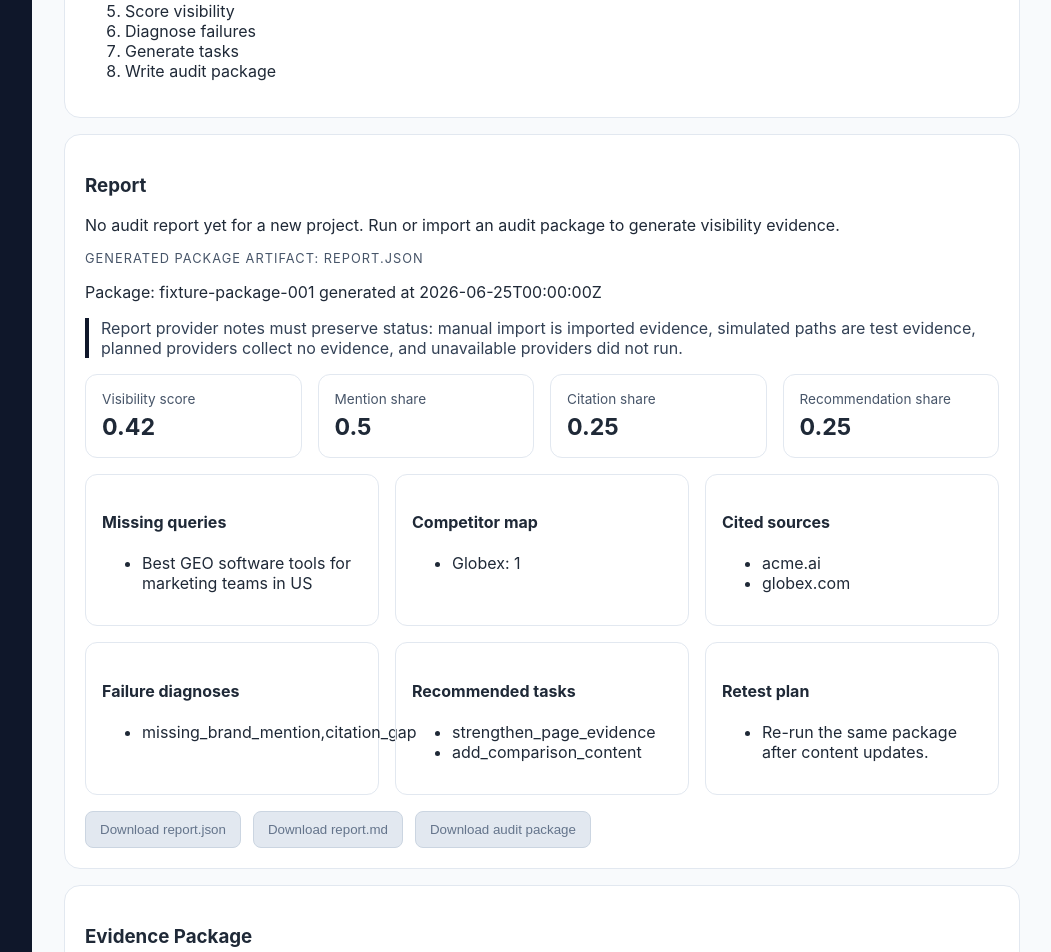
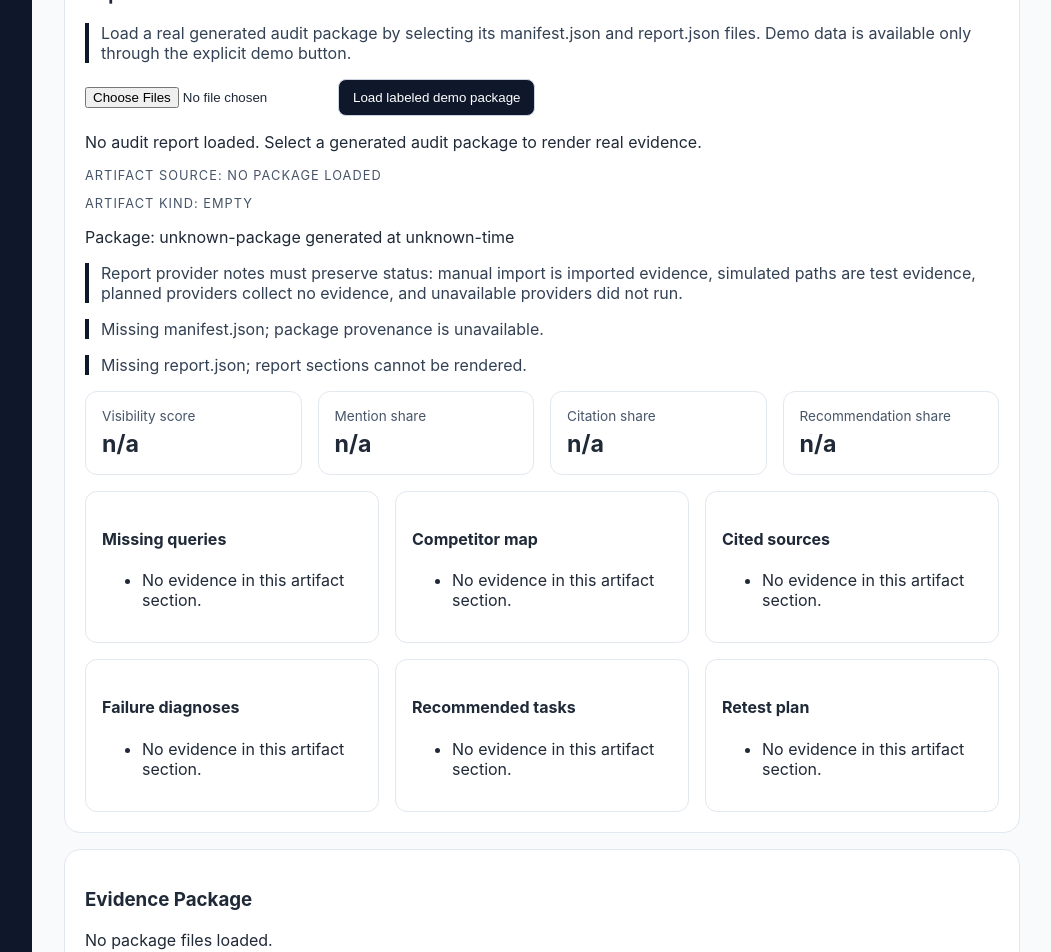
Before and after one commit to alexwang91/GEO-Agent, a React (Vite) app in the folder apps/desktop/: page / in a window 1280 px wide. Shown: the part 2820-3772 px from the top of the page, without its empty margins (228-1279 px from the left). Built offline with nearby package versions, Linux system fonts and the light colour scheme.

Commit message:
V9-03 desktop real report loading
Load generated audit packages from manifest.json and report.json, add empty/loading/error states, and explicitly label demo fixture artifacts.

Verify: run #237 succeeded.

```diff
--- a/apps/desktop/src/App.jsx
+++ b/apps/desktop/src/App.jsx
@@ -1,4 +1,5 @@
-import { buildReportArtifactView, sampleManifestArtifact, sampleReportArtifact } from './reportArtifacts';
+import { useState } from 'react';
+import { demoReportArtifactView, emptyReportArtifactView, loadReportArtifactViewFromFiles } from './reportArtifacts';
 
 const navItems = [
   'Providers',
@@ -60,9 +61,6 @@ const runPaths = [
   { label: 'Provider access issue', statusKey: 'unavailable', command: 'resolve_provider_access()' },
 ];
 
-const reportView = buildReportArtifactView(sampleManifestArtifact, sampleReportArtifact);
-const packageFiles = ['manifest.json', ...reportView.files];
-
 function statusClass(status) {
   return status.toLowerCase().replaceAll(' ', '-').replaceAll('/', '-');
 }
@@ -75,7 +73,7 @@ function MetricCard({ label, value }) {
   return (
     <article className="metric-card">
       <span>{label}</span>
-      <strong>{value}</strong>
+      <strong>{value ?? 'n/a'}</strong>
     </article>
   );
 }
@@ -95,6 +93,31 @@ function ListBlock({ title, values }) {
 }
 
 export function App() {
+  const [reportView, setReportView] = useState(emptyReportArtifactView());
+  const [loadState, setLoadState] = useState('empty');
+  const [loadError, setLoadError] = useState('');
+  const packageFiles = reportView.files.length ? ['manifest.json', ...reportView.files] : [];
+
+  async function handlePackageFiles(event) {
+    setLoadState('loading');
+    setLoadError('');
+    try {
+      const view = await loadReportArtifactViewFromFiles(event.target.files || []);
+      setReportView(view);
+      setLoadState('loaded');
+    } catch (error) {
+      setReportView(emptyReportArtifactView());
+      setLoadState('error');
+      setLoadError(error.message);
+    }
+  }
+
+  function loadDemoPackage() {
+    setReportView(demoReportArtifactView());
+    setLoadState('demo');
+    setLoadError('');
+  }
+
   return (
     <main className="app-shell">
       <aside className="sidebar" aria-label="Workflow navigation">
@@ -174,22 +197,18 @@ export function App() {
           </div>
           <button disabled>Run fixture audit from local file</button>
           <button disabled>Run selected audit path</button>
-          <ol>
-            <li>Build query space</li>
-            <li>Crawl owned pages from fixture or fake/static provider data</li>
-            <li>Read recorded or fake answer runs</li>
-            <li>Store evidence</li>
-            <li>Score visibility</li>
-            <li>Diagnose failures</li>
-            <li>Generate tasks</li>
-            <li>Write audit package</li>
-          </ol>
         </section>
 
         <section id="report" className="panel">
           <h3>Report</h3>
-          <p>No audit report yet for a new project. Run or import an audit package to generate visibility evidence.</p>
-          <p className="eyebrow">Generated package artifact: {reportView.source}</p>
+          <p className="security-note">Load a real generated audit package by selecting its manifest.json and report.json files. Demo data is available only through the explicit demo button.</p>
+          <input type="file" multiple accept="application/json,.json" onChange={handlePackageFiles} aria-label="Load generated audit package" />
+          <button type="button" onClick={loadDemoPackage}>Load labeled demo package</button>
+          {loadState === 'loading' && <p className="eyebrow">Loading package...</p>}
+          {loadState === 'error' && <p className="security-note">Package load error: {loadError}</p>}
+          {loadState === 'empty' && <p>No audit report loaded. Select a generated audit package to render real evidence.</p>}
+          <p className="eyebrow">Artifact source: {reportView.sourceLabel}</p>
+          <p className="eyebrow">Artifact kind: {reportView.artifactKind}</p>
           <p>Package: {reportView.packageId} generated at {reportView.generatedAt}</p>
           <p className="security-note">Report provider notes must preserve status: manual import is imported evidence, simulated paths are test evidence, planned providers collect no evidence, and unavailable providers did not run.</p>
           {reportView.warnings.map((warning) => (
@@ -209,20 +228,19 @@ export function App() {
             <ListBlock title="Recommended tasks" values={reportView.recommendedActions} />
             <ListBlock title="Retest plan" values={reportView.retestPlan} />
           </div>
-          <div className="download-actions" aria-label="Report export actions">
-            <button disabled>Download report.json</button>
-            <button disabled>Download report.md</button>
-            <button disabled>Download audit package</button>
-          </div>
         </section>
 
         <section id="evidence-package" className="panel">
           <h3>Evidence Package</h3>
-          <ul>
-            {packageFiles.map((output) => (
-              <li key={output}>{output}</li>
-            ))}
-          </ul>
+          {packageFiles.length ? (
+            <ul>
+              {packageFiles.map((output) => (
+                <li key={output}>{output}</li>
+              ))}
+            </ul>
+          ) : (
+            <p>No package files loaded.</p>
+          )}
         </section>
       </section>
     </main>
--- a/apps/desktop/src/reportArtifacts.js
+++ b/apps/desktop/src/reportArtifacts.js
@@ -1,6 +1,7 @@
-export const sampleManifestArtifact = {
-  package_id: 'fixture-package-001',
+export const demoManifestArtifact = {
+  package_id: 'demo-fixture-package-001',
   generated_at: '2026-06-25T00:00:00Z',
+  artifact_kind: 'demo',
   files: {
     report_json: 'report.json',
     report_markdown: 'report.md',
@@ -8,7 +9,8 @@ export const sampleManifestArtifact = {
   },
 };
 
-export const sampleReportArtifact = {
+export const demoReportArtifact = {
+  artifact_kind: 'demo',
   score: {
     visibility_score: 0.42,
     mention_share: 0.5,
@@ -23,7 +25,15 @@ export const sampleReportArtifact = {
   retest_plan: ['Re-run the same package after content updates.'],
 };
 
-export function buildReportArtifactView(manifest, report) {
+export function emptyReportArtifactView() {
+  return buildReportArtifactView(null, null, { state: 'empty', sourceLabel: 'No package loaded' });
+}
+
+export function demoReportArtifactView() {
+  return buildReportArtifactView(demoManifestArtifact, demoReportArtifact, { state: 'demo', sourceLabel: 'Demo fixture package' });
+}
+
+export function buildReportArtifactView(manifest, report, options = {}) {
   const warnings = [];
   if (!manifest) {
     warnings.push('Missing manifest.json; package provenance is unavailable.');
@@ -33,7 +43,15 @@ export function buildReportArtifactView(manifest, report) {
   }
   const safeReport = report || {};
   const files = manifest && manifest.files ? manifest.files : {};
+  const state = options.state || 'loaded';
+  const kind = manifest?.artifact_kind || safeReport.artifact_kind || state;
+  if (kind === 'demo') {
+    warnings.push('Demo fixture artifact: do not represent this as generated live audit output.');
+  }
   return {
+    state,
+    artifactKind: kind,
+    sourceLabel: options.sourceLabel || 'Generated audit package',
     packageId: manifest?.package_id || 'unknown-package',
     generatedAt: manifest?.generated_at || 'unknown-time',
     source: files.report_json || 'report.json',
@@ -49,6 +67,33 @@ export function buildReportArtifactView(manifest, report) {
   };
 }
 
+export async function loadReportArtifactViewFromFiles(files) {
+  const byName = Object.fromEntries([...files].map((file) => [file.name, file]));
+  const manifestFile = byName['manifest.json'];
+  const reportFile = byName['report.json'];
+  if (!manifestFile || !reportFile) {
+    throw new Error('Select a generated audit package containing manifest.json and report.json.');
+  }
+  const manifest = await readJsonFile(manifestFile);
+  const report = await readJsonFile(reportFile);
+  return buildReportArtifactView(manifest, report, { state: 'loaded', sourceLabel: 'Generated audit package' });
+}
+
+function readJsonFile(file) {
+  return new Promise((resolve, reject) => {
+    const reader = new FileReader();
+    reader.onload = () => {
+      try {
+        resolve(JSON.parse(String(reader.result || '{}')));
+      } catch (error) {
+        reject(new Error(`${file.name} is not valid JSON: ${error.message}`));
+      }
+    };
+    reader.onerror = () => reject(new Error(`Could not read ${file.name}.`));
+    reader.readAsText(file);
+  });
+}
+
 function mapEntries(mapping) {
   return Object.entries(mapping).map(([name, count]) => `${name}: ${count}`);
 }
```
Also changed, not shown: 1 other file (tests, documents, lock files or other folders).
